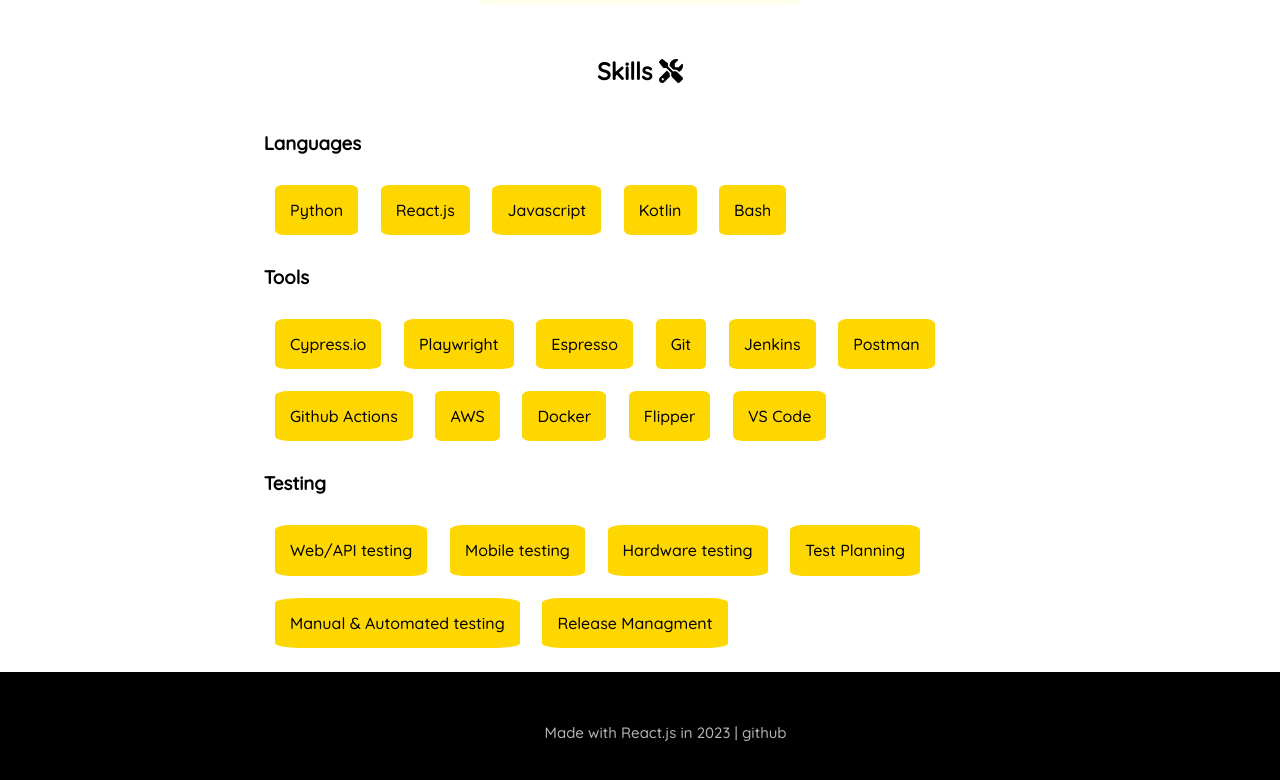
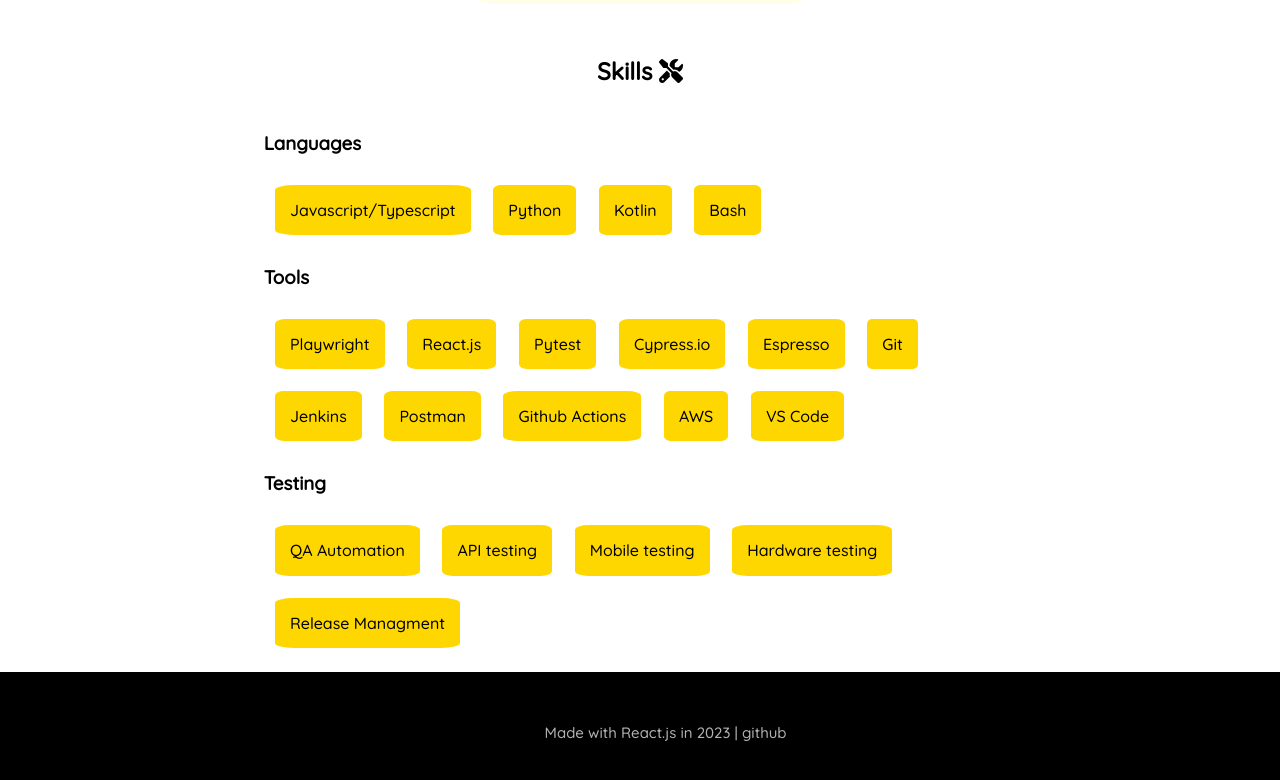
Before and after one commit to escosio/scottdantuono, a React (Create React App) app: page / in a window 1280 px wide. Shown: the part 1494-2274 px from the top of the page. Built offline with nearby package versions, Linux system fonts and the light colour scheme.

Commit message:
Update Skills.js

```diff
--- a/src/components/Skills.js
+++ b/src/components/Skills.js
@@ -1,9 +1,9 @@
 import React from "react";
 
 export const Skills = () => {
-    const langs = ["Python", "React.js", "Javascript", "Kotlin", "Bash"]
-    const tools = ["Cypress.io", "Playwright", "Espresso", "Git", "Jenkins", "Postman", "Github Actions", "AWS", "Docker","Flipper", "VS Code"]
-    const testing = ["Web/API testing", "Mobile testing", "Hardware testing", "Test Planning", "Manual & Automated testing", "Release Managment"]
+    const langs = ["Javascript/Typescript", "Python", "Kotlin", "Bash"]
+    const tools = ["Playwright", "React.js", "Pytest", "Cypress.io", "Espresso", "Git", "Jenkins", "Postman", "Github Actions", "AWS", "VS Code"]
+    const testing = ["QA Automation", "API testing", "Mobile testing", "Hardware testing", "Release Managment"]
     return(
         <div id="skills" className="skills section">
             <h2>Skills <i class="fa-solid fa-screwdriver-wrench"></i></h2>
```
